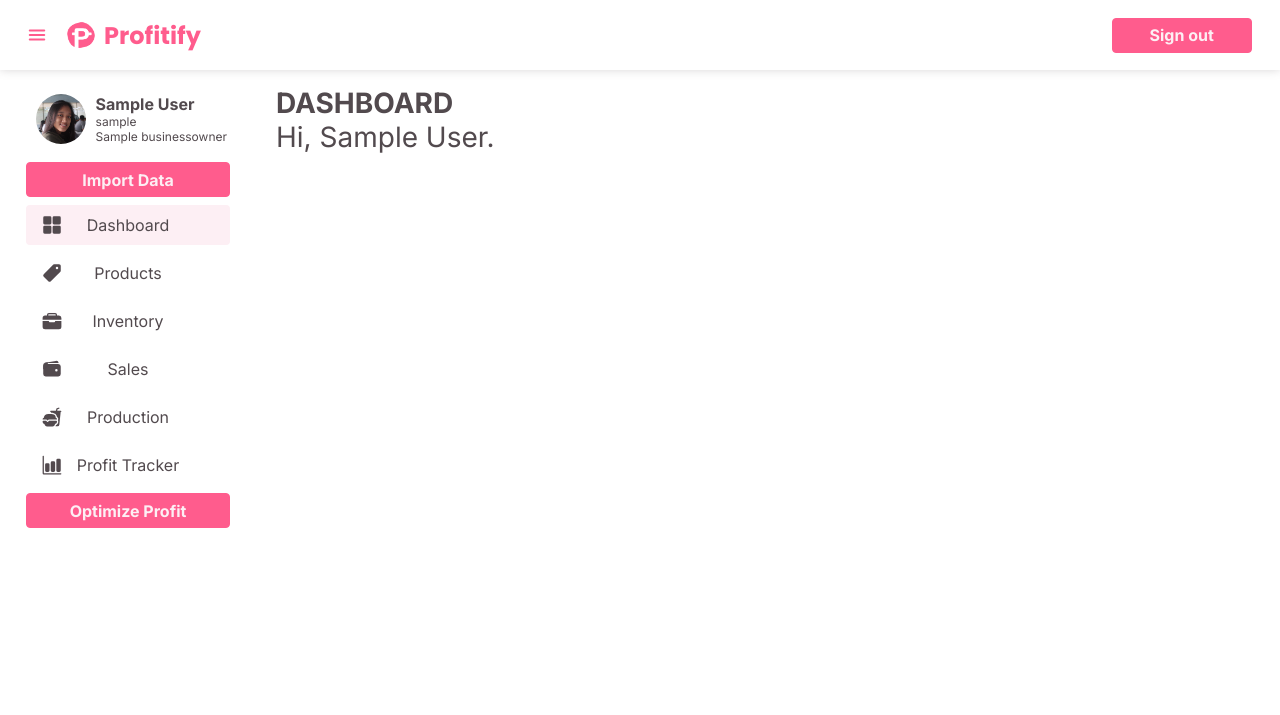
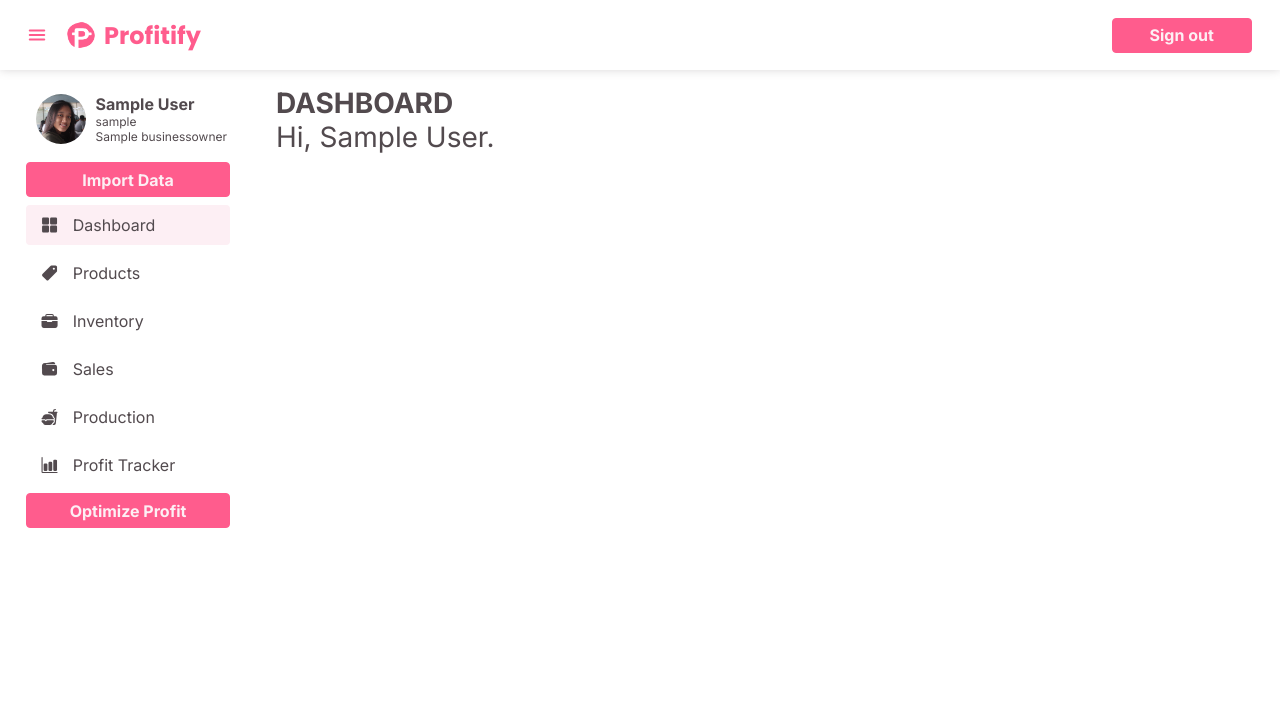
Before and after one commit to ProfitMaximizationTool/Profit-Maximization-Tool, a Django app: page /dashboard/ in a window 1280 px wide. Shown: the top 715 px of the page. Run offline with Django 4.2, Linux system fonts and the light colour scheme; a user stored in the database is signed in; tables that the repository leaves empty hold one stand-in row (values such as "Sample post"); parts of the project's set-up code (start-up, migrations or seed data) failed here and were passed over.

Commit message:
Re-aligned tabs

```diff
--- a/ProfitMaximizationTool/profitmaximizer/static/css/style.css
+++ b/ProfitMaximizationTool/profitmaximizer/static/css/style.css
@@ -441,8 +441,8 @@ a:hover {
 .sidebar-icon {
     color: var(--dark);
     font-size: var(--medium);
-    margin-right: 10px;
-    margin-left: 10px;
+    margin-right: 15px;
+    margin-left: 15px;
 }
 
 .account-info {
@@ -480,6 +480,7 @@ a:hover {
     font-family: 'Inter', sans-serif;
     display: inline;
     width: 90%;
+    text-align: left;
 }
 
 .page-link:hover {
--- a/ProfitMaximizationTool/profitmaximizer/templates/base.html
+++ b/ProfitMaximizationTool/profitmaximizer/templates/base.html
@@ -96,38 +96,38 @@
                     </button>
                     <a class="page-link btn" href="/dashboard/">
                         <div class="sidebar-tab" id="go-to-dashboard-btn">
-                            <ion-icon class="left sidebar-icon" name="grid"></ion-icon>
+                            <ion-icon class="sidebar-icon" name="grid"></ion-icon>
                             <div class="page-name small-font">Dashboard</div>
                         </div>
                     </a>
                     <a class="page-link btn" href="/dashboard/products/">
                         <div class="sidebar-tab" id="go-to-products-btn">
-                            <ion-icon class="left sidebar-icon" name="pricetag"></ion-icon>
+                            <ion-icon class="sidebar-icon" name="pricetag"></ion-icon>
                             <div class="page-name small-font">Products</div>
                         </div>
                     </a>
                     <a class="page-link btn" href="/dashboard/inventory/">
                         <div class="sidebar-tab" id="go-to-inventory-btn">
-                            <ion-icon class="left sidebar-icon" name="briefcase"></ion-icon>
+                            <ion-icon class="sidebar-icon" name="briefcase"></ion-icon>
                             <div class="page-name small-font">Inventory</div>
                         </div>
                     </a>
                     <a class="page-link btn" href="/dashboard/sales/">
                         <div class="sidebar-tab" id="go-to-sales-btn">
-                            <ion-icon class="left sidebar-icon" name="wallet"></ion-icon>
+                            <ion-icon class="sidebar-icon" name="wallet"></ion-icon>
                             <div class="page-name small-font">Sales</div>
                         </div>
                     </a>
                     <a class="page-link btn" href="/dashboard/production/">
                         <div class="sidebar-tab" id="go-to-production-btn">
-                            <ion-icon class="left sidebar-icon" name="fast-food"></ion-icon>
+                            <ion-icon class="sidebar-icon" name="fast-food"></ion-icon>
                             <div class="page-name small-font">Production</div>
                         </div>
                     </a>
                     <a class="page-link btn" href="/dashboard/profit-tracker/">
                         <div class="sidebar-tab" id="go-to-profit-tracker-btn">
-                            <ion-icon class="left sidebar-icon" name="bar-chart"></ion-icon>
-                            <div class="page-name small-font">Profit Tracker</div>
+                            <ion-icon class="sidebar-icon" name="bar-chart"></ion-icon>
+                            <div class="page-name small-font" id="profit-tracker">Profit Tracker</div>
                         </div>
                     </a>
                     <button class="fill dynamic-btn btn">Optimize Profit</button>
```
